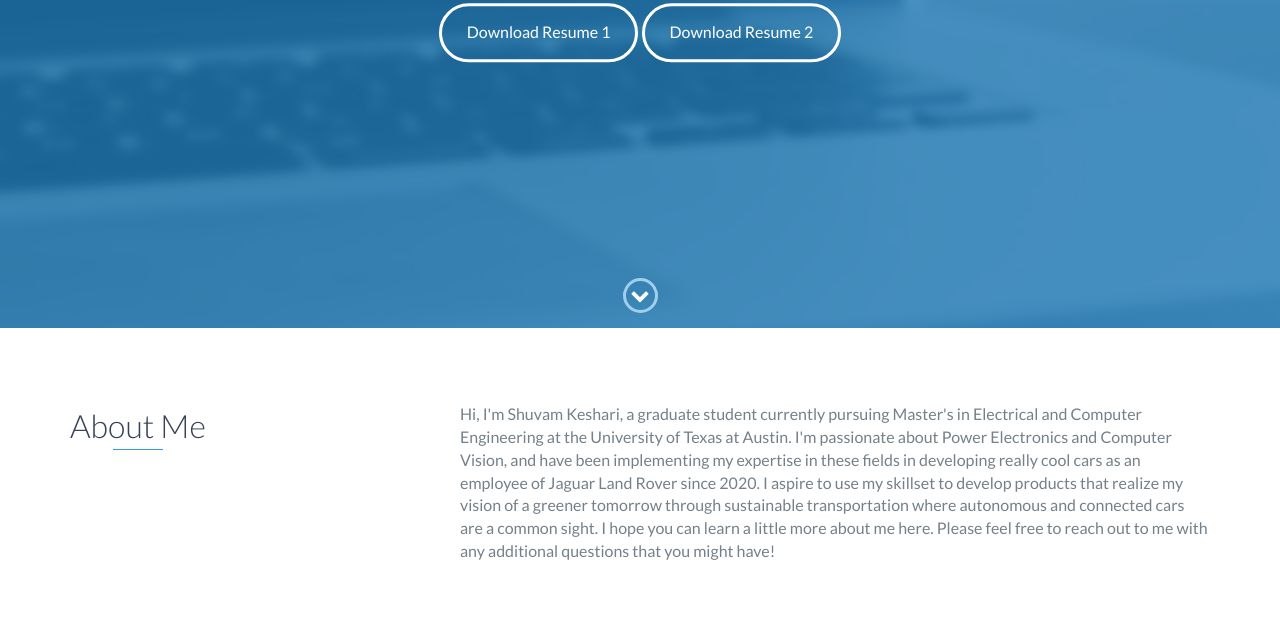
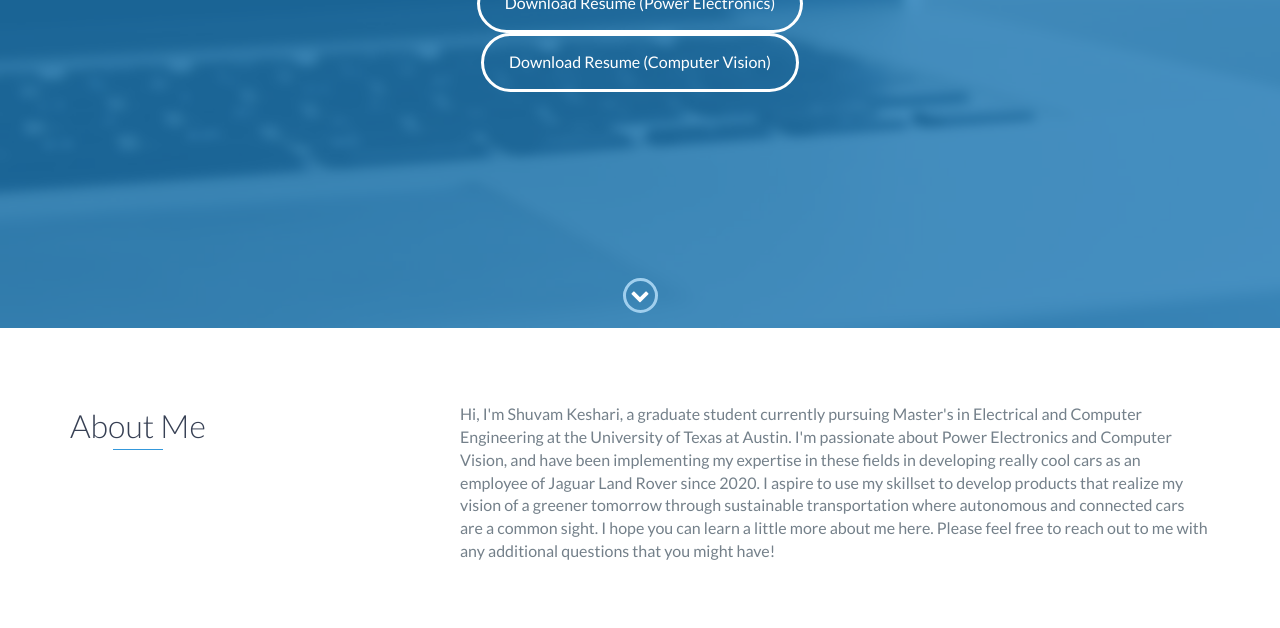
Before and after one commit to keshariS/my_portfolio, a website: page index.html in a window 1280 px wide. Shown: the part 472-1100 px from the top of the page. Drawn offline with nearby package versions, Linux system fonts and the light colour scheme.

Commit message:
Update index.html

```diff
--- a/index.html
+++ b/index.html
@@ -50,8 +50,8 @@
         <div id="lead-content">
             <h1>Shuvam Keshari</h1>
             <h2>Grad Student @ UT Austin</h2>
-            <a href="Resume_sk_UT.pdf" class="btn-rounded-white">Download Resume 1</a>
-	    <a href="Resume_sk_UT.pdf" class="btn-rounded-white">Download Resume 2</a>
+            <a href="Resume_sk_UT.pdf" class="btn-rounded-white">Download Resume (Power Electronics)</a>
+	    <a href="Resume_sk_UT.pdf" class="btn-rounded-white">Download Resume (Computer Vision)</a>
         </div>
         <!-- End #lead-content -->
 
```
